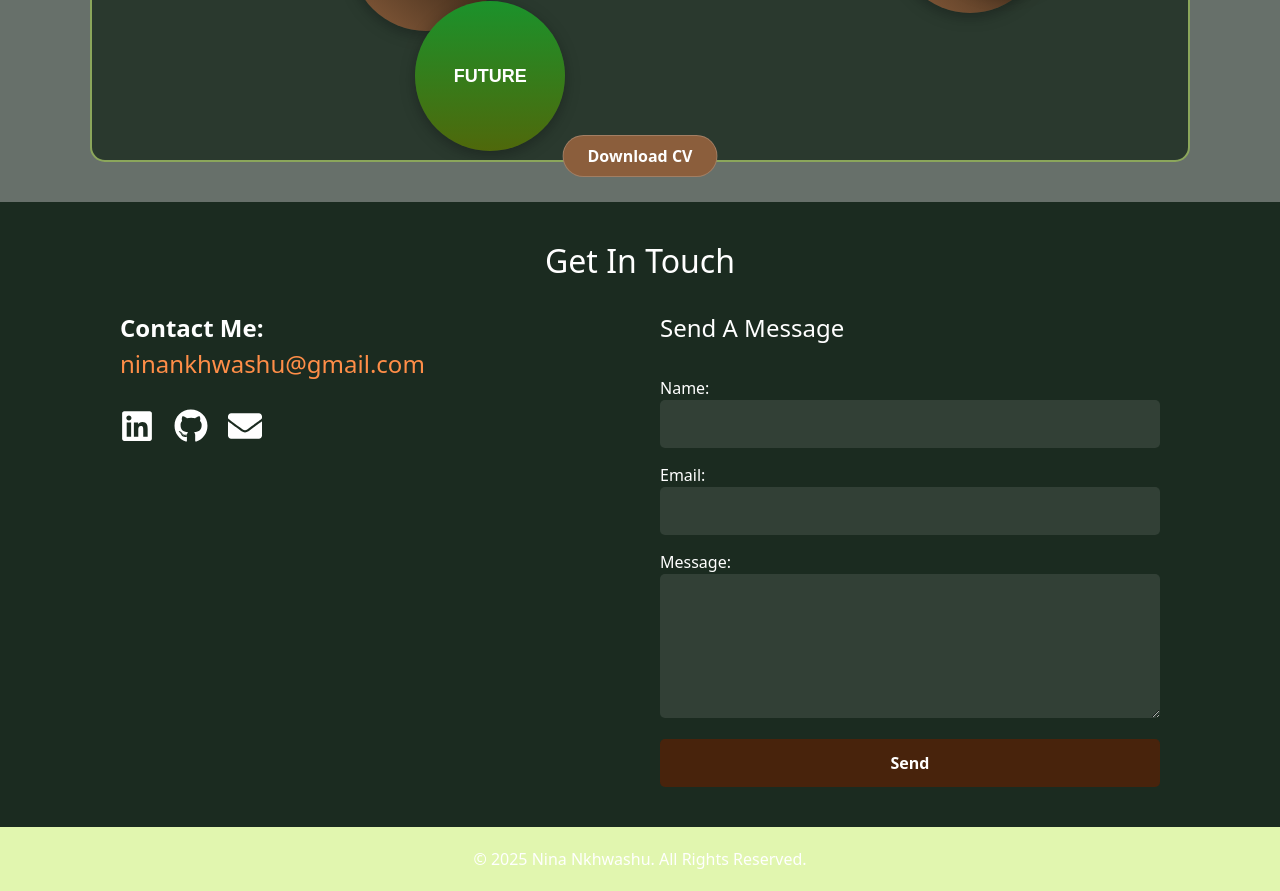
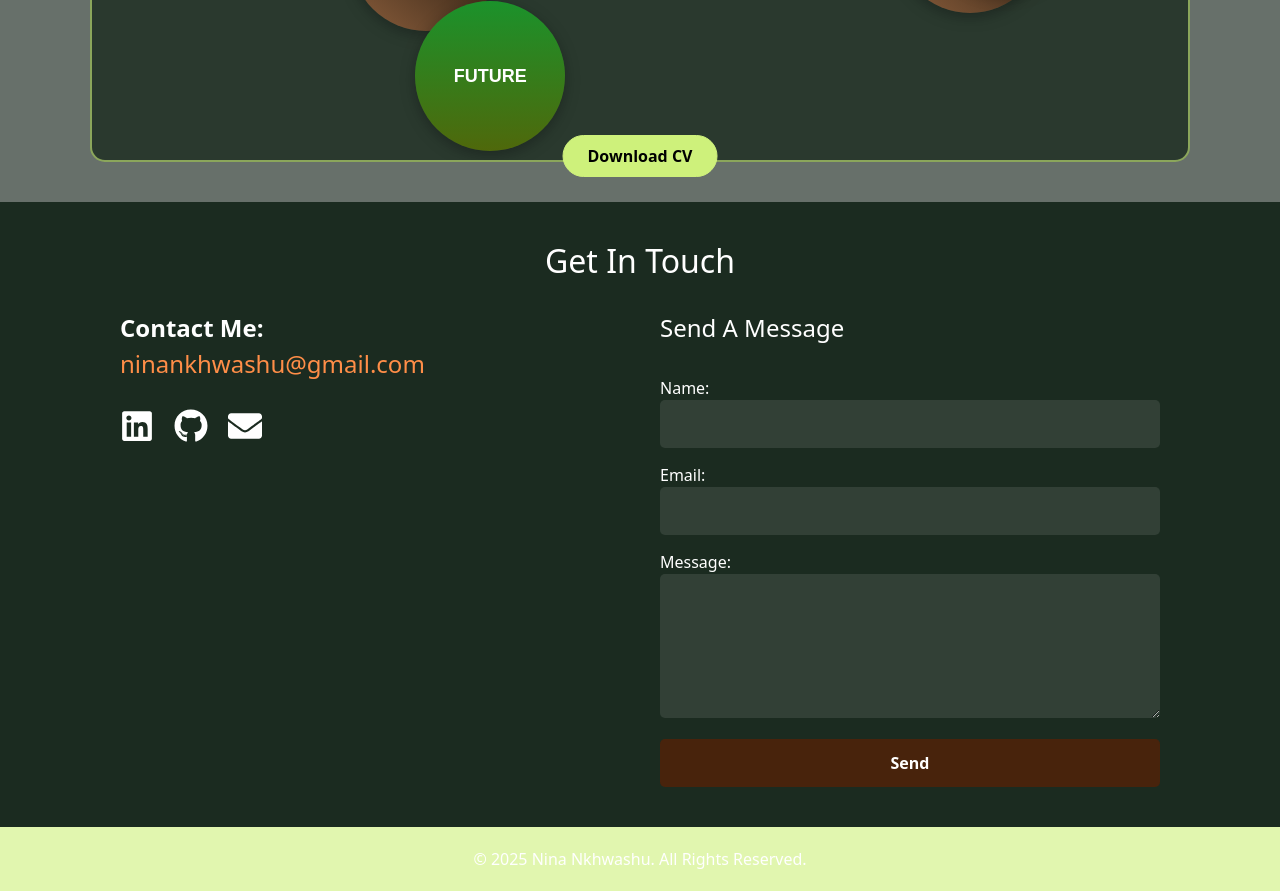
Before and after one commit to gititbunny/nn-react-portfolio, a React (Create React App) app in the folder portfolio/: page / in a window 1280 px wide. Shown: the part 3740-4631 px from the top of the page. Built offline with nearby package versions, Linux system fonts and the light colour scheme.

Commit message:
Update cv download button

```diff
--- a/portfolio/src/styles/Experience.css
+++ b/portfolio/src/styles/Experience.css
@@ -62,9 +62,9 @@
   bottom: 25px;
   left: 50%;
   transform: translateX(-50%);
-  background-color: #8b5e3c;
-  border: 1px solid rgba(255, 255, 255, 0.2);
-  color: white;
+  background-color: #cef17b;
+  border: 1px solid #cef17b;
+  color: black;
   padding: 8px 24px;
   border-radius: 50px;
   text-decoration: none;
@@ -74,7 +74,9 @@
 }
 
 .download-btn:hover {
-  background: linear-gradient(to bottom, #1b922b, #4f680b);
+  background: #01c0ca;
+  border: 1px solid #01c0ca;
+  color: white;
 }
 
 .year-modal {
```
